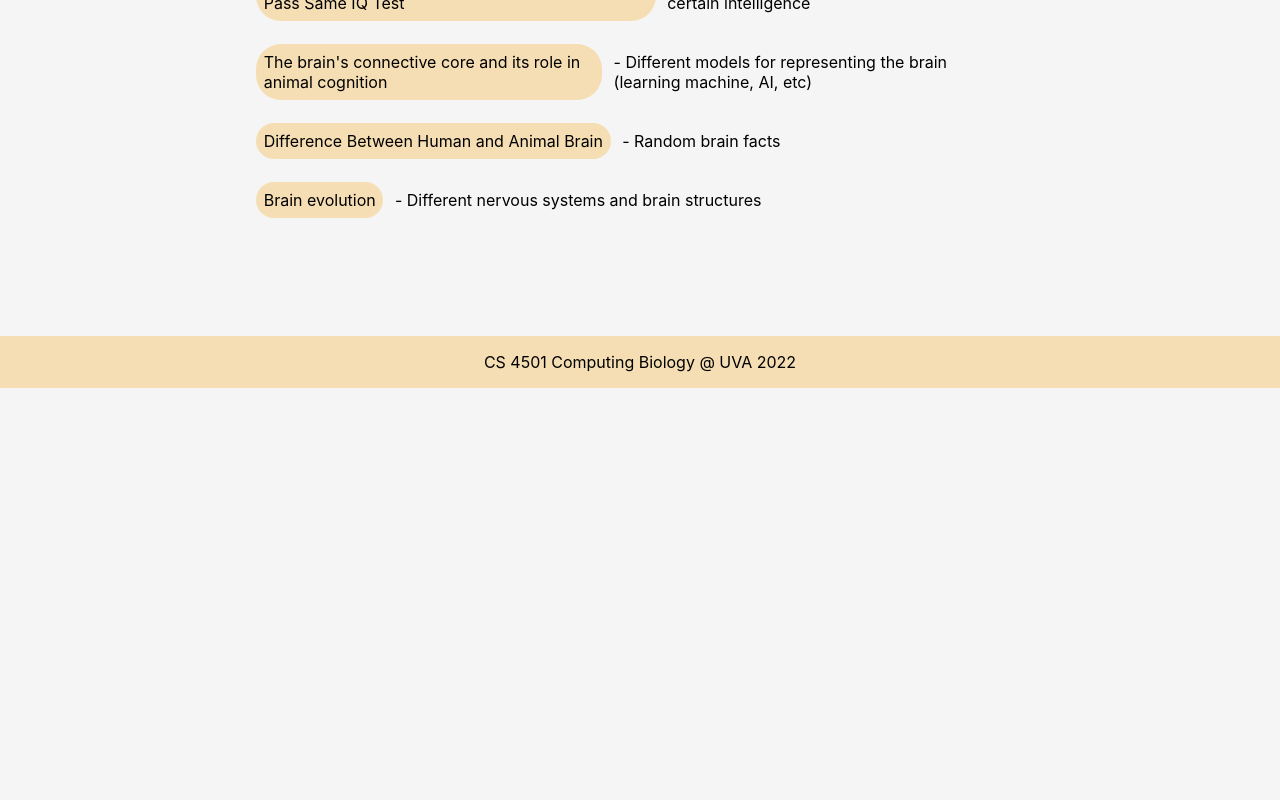
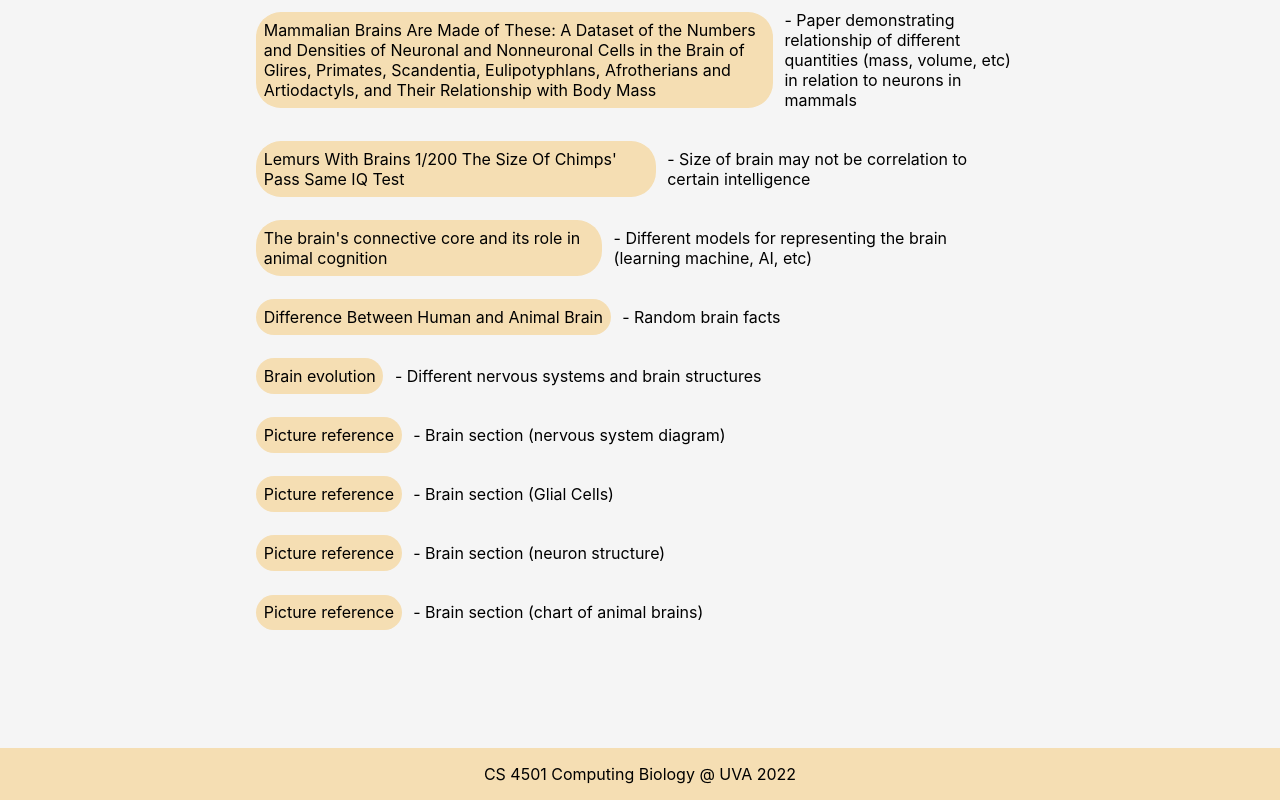
Before and after one commit to johnny-yang-4102/cs_4501_sleep_brain, a React (Create React App) app: page /References in a window 1280 px wide. Shown: the part 1237-2037 px from the top of the page. Before the commit the page ends 1625 px from the top, so only its background shows below. Built offline with nearby package versions, Linux system fonts and the light colour scheme.

Commit message:
add picture references brain section

```diff
--- a/src/screens/References.js
+++ b/src/screens/References.js
@@ -17,6 +17,8 @@ const References = () => {
         <Stack spacing={4} direction={"column"} justifyContent={"center"} alignItems={"stretch"} marginLeft={30}
             marginRight={30}>
             <Typography variant="h4" align="center">References</Typography>
+
+            <Typography variant="h5" align="center">Sleep Research</Typography>
             <List>
                 <ListItem><Link className={"listLink"}
                     href="https://neurosciencenews.com/sleep-deprivation-genetics-10638/" underline="hover"
@@ -66,7 +68,10 @@ const References = () => {
                     href="https://neurosciencenews.com/sleep-deprivation-genetics-10638/" underline="hover"
                     color={"black"}>How Sleep Deprivation Affects Our Genes
                 </Link><span className={"listDesc"}> - lower baseline DNA repair gene expression and more DNA breaks with one night of sleep deprivation in humans </span></ListItem>
+        </List>
 
+        <Typography variant="h5" align="center">Brain Research</Typography>
+        <List>
 
 
 
@@ -108,6 +113,31 @@ const References = () => {
 
 
 
+                <ListItem><Link className={"listLink"}
+                    href="https://ecampusontario.pressbooks.pub/animalphysiology/chapter/8-2/" underline="hover"
+                    color={"black"}>
+                    Picture reference
+                </Link><span className={"listDesc"}> - Brain section (nervous system diagram) </span></ListItem>
+
+                <ListItem><Link className={"listLink"}
+                    href="https://www.verywellhealth.com/what-are-glial-cells-and-what-do-they-do-4159734" underline="hover"
+                    color={"black"}>
+                    Picture reference
+                </Link><span className={"listDesc"}> - Brain section (Glial Cells) </span></ListItem>
+
+                <ListItem><Link className={"listLink"}
+                    href="http://zoefact.com/assign/science/biology/nervous-tissue.html" underline="hover"
+                    color={"black"}>
+                    Picture reference
+                </Link><span className={"listDesc"}> - Brain section (neuron structure)  </span></ListItem>
+
+                <ListItem><Link className={"listLink"}
+                    href="https://www.quantamagazine.org/how-humans-evolved-supersize-brains-20151110/" underline="hover"
+                    color={"black"}>
+                    Picture reference
+                </Link><span className={"listDesc"}> - Brain section (chart of animal brains)  </span></ListItem>
+
+
 
             </List>
         </Stack>
```
